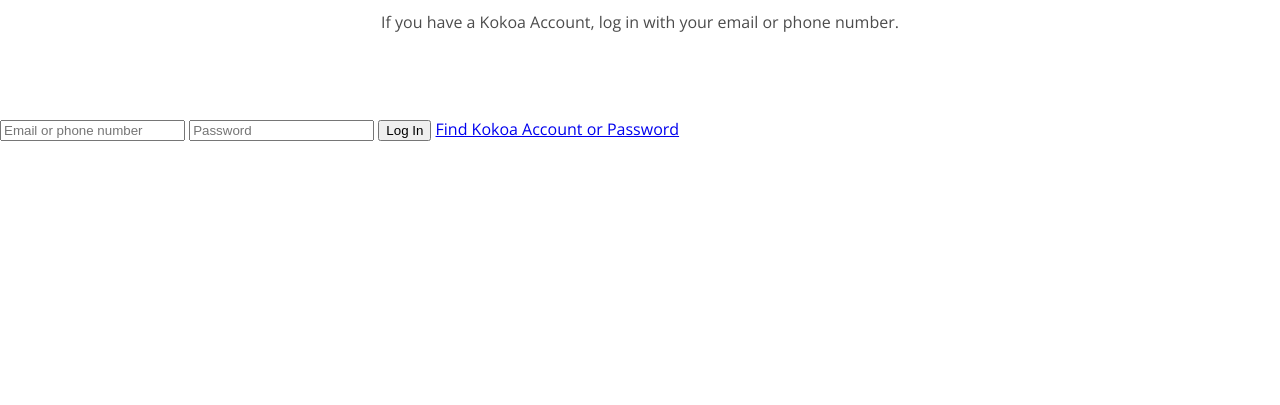
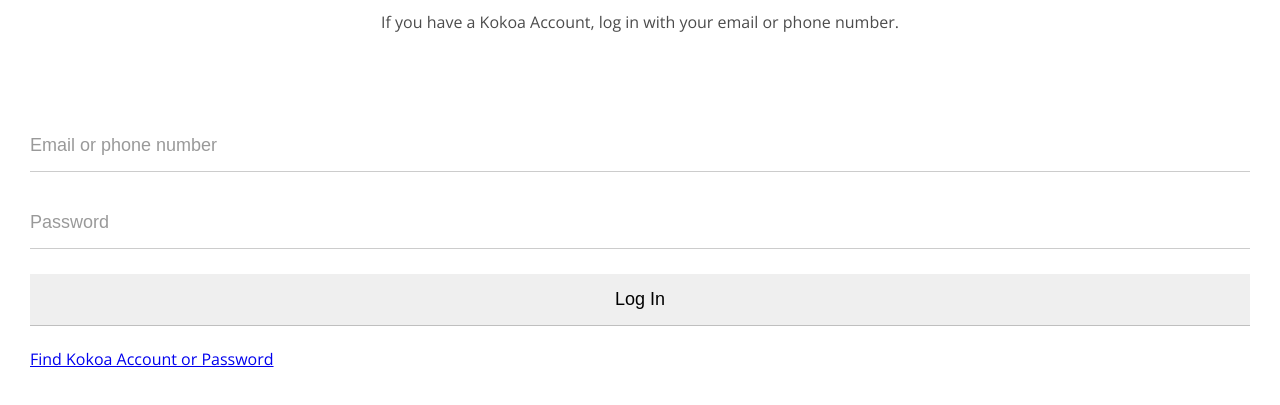
Before and after one commit to kor-sams-dev/study_html.github.io, a plain HTML site: page index.html in a window 1280 px wide. Shown: the part 167-572 px from the top of the page. Drawn offline with nearby package versions, Linux system fonts and the light colour scheme.

Commit message:
#6.7 input css change.

```diff
--- a/css/reset.css
+++ b/css/reset.css
@@ -46,3 +46,7 @@
 	border-collapse: collapse;
 	border-spacing: 0;
 }
+
+input:focus{
+	outline: none;
+}
--- a/css/styles.css
+++ b/css/styles.css
@@ -1,6 +1,7 @@
 @import url('https://fonts.googleapis.com/css2?family=Open+Sans:wght@400;600&display=swap');
 @import "reset.css";
 @import "status-bar.css";
+@import "variables.css";
 
 body{
   font-family: 'Open Sans', sans-serif;
@@ -23,3 +24,26 @@
   width: 60%;
   opacity: 0.7;
 }
+
+#login-form{
+  display: flex;
+  flex-direction: column;
+  margin: 0px 30px;
+}
+
+#login-form input {
+  padding: 15px 0;
+  border: none;
+  font-size: 18px;
+  border-bottom: 1px solid rgba(0,0,0,0.2);
+  margin-bottom: 25px;
+  transition: border-color 0.3s ease-in-out;
+}
+
+#login-form input::placeholder{
+  color: rgba(0,0,0,0.4);
+}
+
+#login-form input:focus{
+  border-color: var(--yellow);
+}
--- /dev/null
+++ b/css/variables.css
@@ -0,0 +1,3 @@
+:root{
+  --yellow: #fae100;
+}
```
Also changed, not shown: 1 other file.
